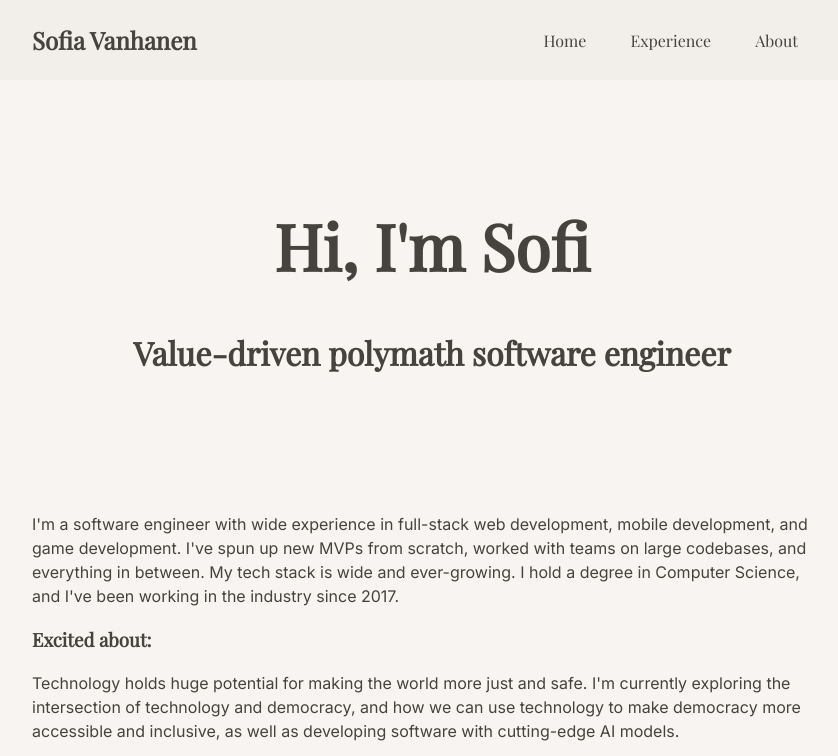
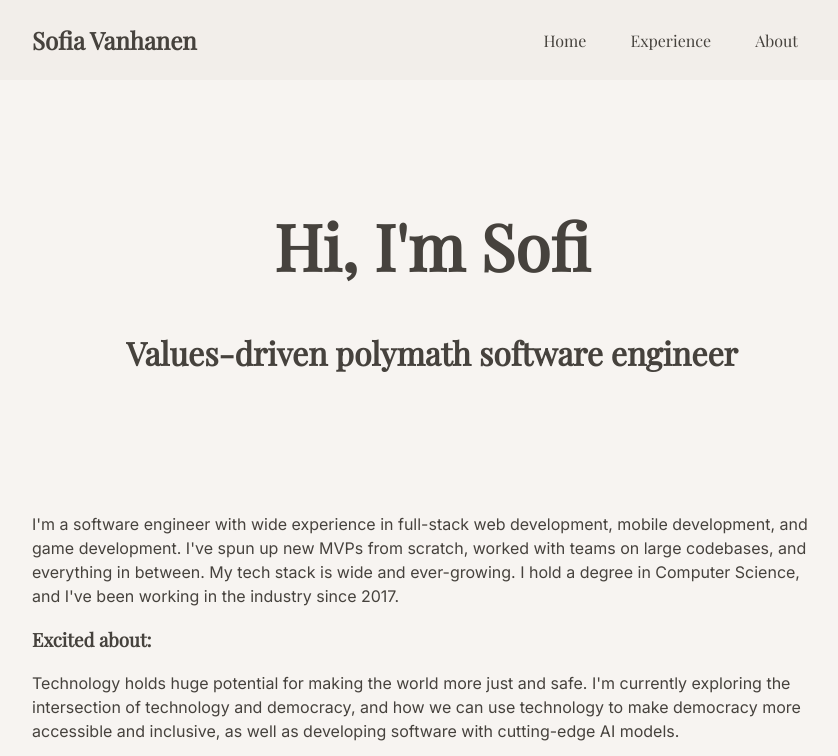
Before and after one commit to sofvanh/sofiavanhanen.fi, a plain HTML site: page public/index.html in a window 1280 px wide. Shown: the top 756 px of the page, without its empty margins (208-1046 px from the left). Drawn offline with nearby package versions, Linux system fonts and the light colour scheme.

Commit message:
Fix typo

```diff
--- a/public/index.html
+++ b/public/index.html
@@ -33,7 +33,7 @@
   <div class="margin-0-16 max-width-800 content">
     <div class="hello">
       <h1>Hi, I'm Sofi</h1>
-      <h4>Value-driven polymath software engineer</h4>
+      <h4>Values-driven polymath software engineer</h4>
     </div>
     <p>
       I'm a software engineer with wide experience in full-stack web development, mobile development, and game
```
